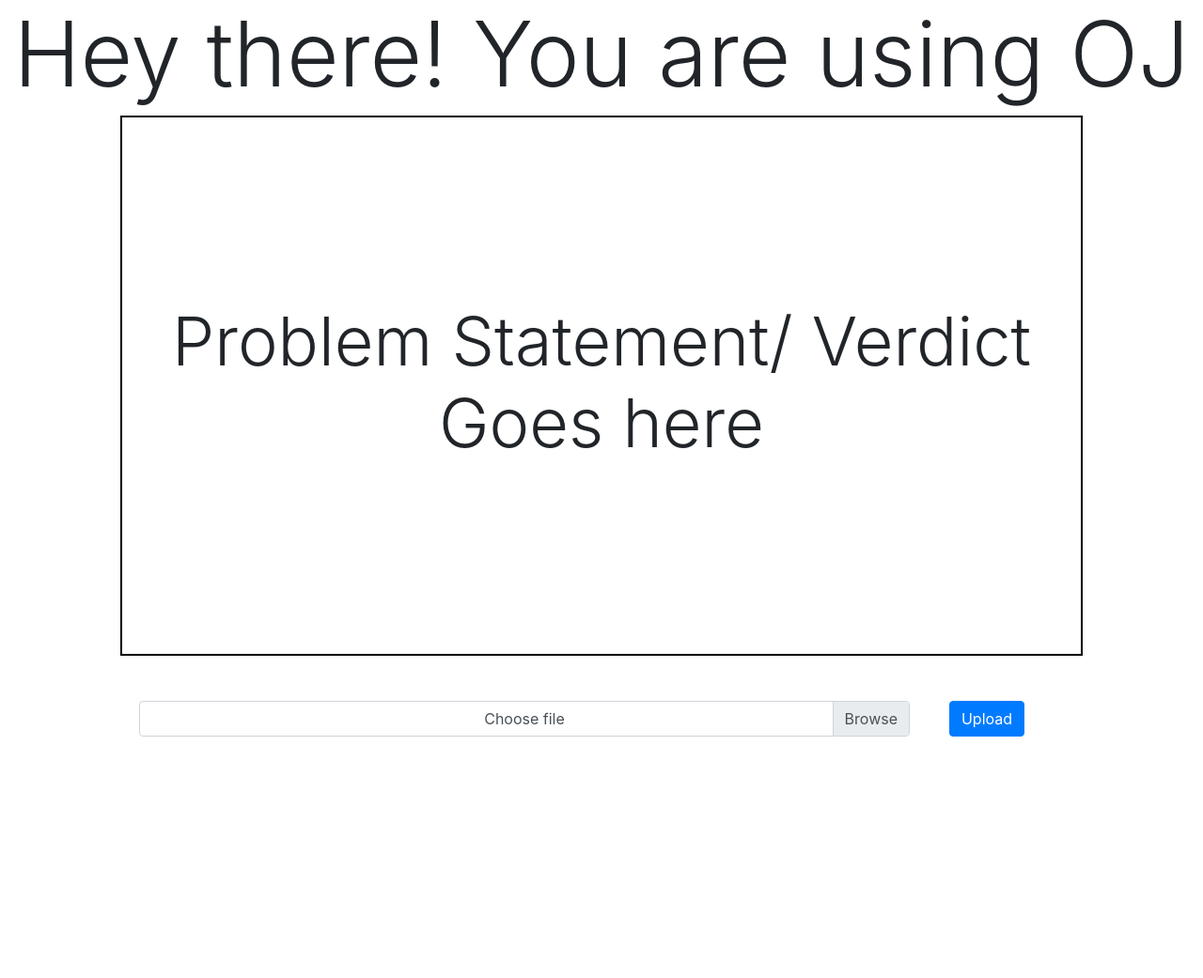
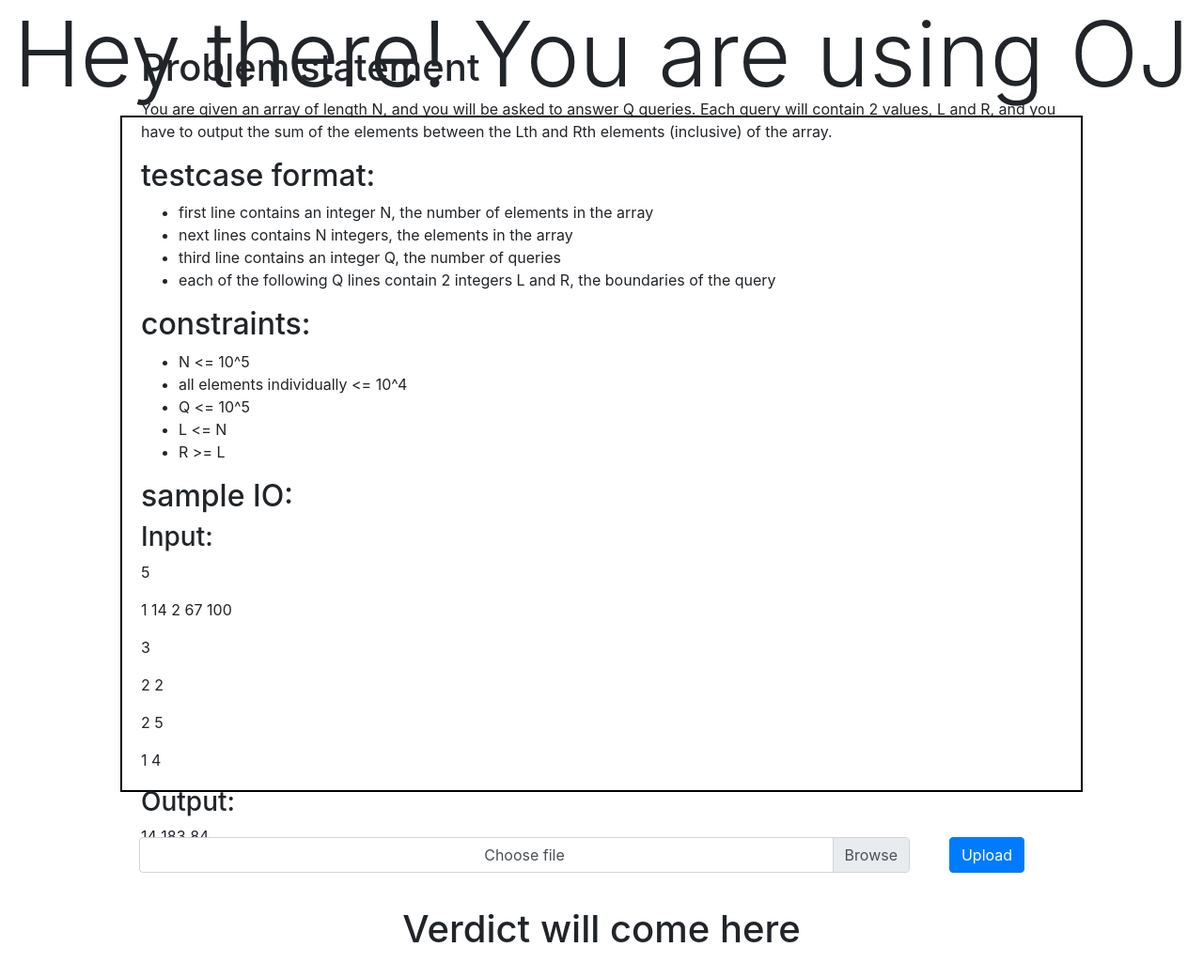
Before and after one commit to vishalagrawal22/valar, a Django app: page / in a window 1280 px wide. Shown: the whole page at 94% size. Before the commit the page ends 784 px from the top, so only its background shows below. Run offline with Django 3.2, Linux system fonts and the light colour scheme; some libraries are stand-ins or nearby versions.

Commit message:
redesign home page

```diff
--- a/OJ/static/CSS/OJ/custom.css
+++ b/OJ/static/CSS/OJ/custom.css
@@ -1,4 +1,4 @@
-* {
+.textcntr{
   text-align: center;
 }
 #form-section {
@@ -15,20 +15,33 @@ form {
   width: 80vw;
 }
 
-#question-verdict {
-  height: 600px;
+#question {
+  height: 90vh;
   width: 80%;
   border: 2px solid black;
   margin: 0;
   display: flex;
   justify-content: center;
   flex-direction: column;
+  padding-left: 20px;
 }
 
 .flex-container{
     display: flex;
-    height: 100vh;
+    height: 130vh;
     flex-direction: column;
-    justify-content: space-around;
+    justify-content: space-between;
     align-items: center;
 }
+
+#verdict_txt{
+  padding: 20px;
+}
+
+#green{
+  color: green;
+}
+
+#red{
+  color: red;
+}
--- a/OJ/templates/OJ/index.html
+++ b/OJ/templates/OJ/index.html
@@ -14,11 +14,40 @@
     </head>
     <body>
         <div class="flex-container">
-            <h1 class="display-1">Hey there! You are using OJ</h1>
-            <div id="question-verdict">
-                <h1 class="display-3"> {{ verdict }} </h1>
+            <h1 class="display-1 textcntr">Hey there! You are using OJ</h1>
+            <div id="question">
+                <h1 id="problem-statement">Problem statement</h1>
+                <p>You are given an array of length N, and you will be asked to answer Q queries.
+                Each query will contain 2 values, L and R, and you have to output the sum of the elements between the Lth and Rth elements (inclusive) of the array.</p>
+                <h2 id="testcase-format-">testcase format:</h2>
+                <ul>
+                <li>first line contains an integer N, the number of elements in the array</li>
+                <li>next lines contains N integers, the elements in the array</li>
+                <li>third line contains an integer Q, the number of queries</li>
+                <li>each of the following Q lines contain 2 integers L and R, the boundaries of the query</li>
+                </ul>
+                <h2 id="constraints-">constraints:</h2>
+                <ul>
+                <li>N &lt;= 10^5</li>
+                <li>all elements individually &lt;= 10^4</li>
+                <li>Q &lt;= 10^5</li>
+                <li>L &lt;= N</li>
+                <li>R &gt;= L</li>
+                </ul>
+                <h2 id="sample-io-">sample IO:</h2>
+                <h3 id="input-">Input:</h3>
+                <p>5</p>
+                <p>1   14   2   67   100</p>
+                <p>3</p>
+                <p>2   2</p>
+                <p>2   5</p>
+                <p>1   4</p>
+                <h3 id="output-">Output:</h3>
+                <p>14
+                183
+                84</p>
             </div>
-            <section id="form-section" class="container-large">
+            <section id="form-section" class="container-large textcntr">
                 <form method = 'post' enctype="multipart/form-data">
                     {% csrf_token %}
                     <br>
@@ -46,6 +75,9 @@
                     </script>
                 </form>
             </section>
+            <div id="verdict textcntr">
+                <h1 id = "verdict_txt" class="display-5"> {{ verdict }} </h1>
+            </div>
         </div>
 
 
--- a/OJ/views.py
+++ b/OJ/views.py
@@ -8,7 +8,7 @@ import time
 
 def index(request):
     context = {}
-    context["verdict"] = "Problem Statement/ Verdict Goes here"
+    context["verdict"] = "Verdict will come here"
     if request.method == 'POST':
         try:
             uploaded_file = request.FILES['document']
```
Also changed, not shown: 2 other files.
